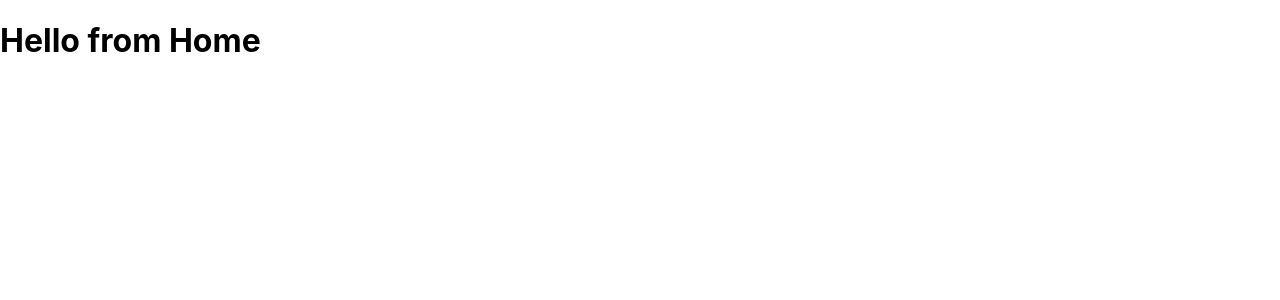
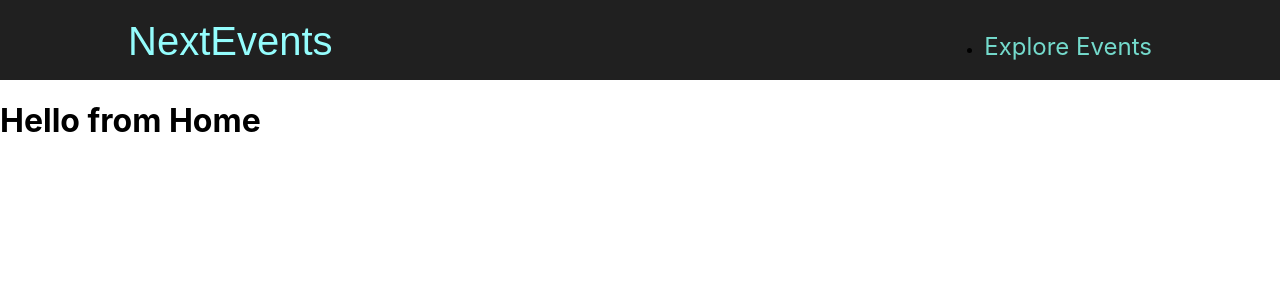
Before and after one commit to WagdySamih/Nextjs-Events, a Next.js app: page / in a window 1280 px wide. Shown: the top 300 px of the page. Built offline with nearby package versions, Linux system fonts and the light colour scheme.

Commit message:
Added custom laylout

```diff
--- /dev/null
+++ b/components/layout/Header.js
@@ -0,0 +1,20 @@
+import Link from "next/link"
+import classes from "./Header.module.css"
+const Header = () => {
+  return (
+    <header className={classes.header}>
+      <div className={classes.logo} >
+        <Link href="/">NextEvents</Link>
+      </div>
+      <nav className={classes.navigation}>
+        <ul>
+          <li>
+            <Link href="/events">Explore Events</Link>
+          </li>
+        </ul>
+      </nav>
+    </header>
+  )
+}
+
+export default Header
--- /dev/null
+++ b/components/layout/Header.module.css
@@ -0,0 +1,41 @@
+.header {
+  width: 100%;
+  display: flex;
+  justify-content: space-between;
+  align-items: baseline;
+  padding: 1rem 10%;
+  height: 5rem;
+  background-color: #202020;
+}
+
+.logo {
+  font-size: 1.5rem;
+  color: white;
+  font-family: 'Fira', sans-serif;
+  height: 100%;
+  display: flex;
+  justify-content: center;
+  align-items: center;
+  color: #94fdfd;
+}
+
+.logo a {
+  text-decoration: none;
+  color: #94fdfd;
+}
+
+.navigation a {
+  text-decoration: none;
+  color: #74dacc;
+  font-size: 1rem;
+}
+
+@media (min-width: 768px) {
+  .logo {
+    font-size: 2.5rem;
+  }
+
+  .navigation a {
+    font-size: 1.5rem;
+  }
+}
--- /dev/null
+++ b/components/layout/Layout.js
@@ -0,0 +1,11 @@
+
+import Header from './Header'
+const Layout = ({ children }) => {
+  return (
+    <>
+      <Header />
+      {children}
+    </>
+  )
+}
+export default Layout
--- a/pages/_app.js
+++ b/pages/_app.js
@@ -1,7 +1,11 @@
 import '../styles/globals.css'
-
+import Layout from '../components/layout/Layout'
 function MyApp({ Component, pageProps }) {
-  return <Component {...pageProps} />
+  return (
+    <Layout>
+      <Component {...pageProps} />
+    </Layout>
+  )
 }
 
 export default MyApp
```
